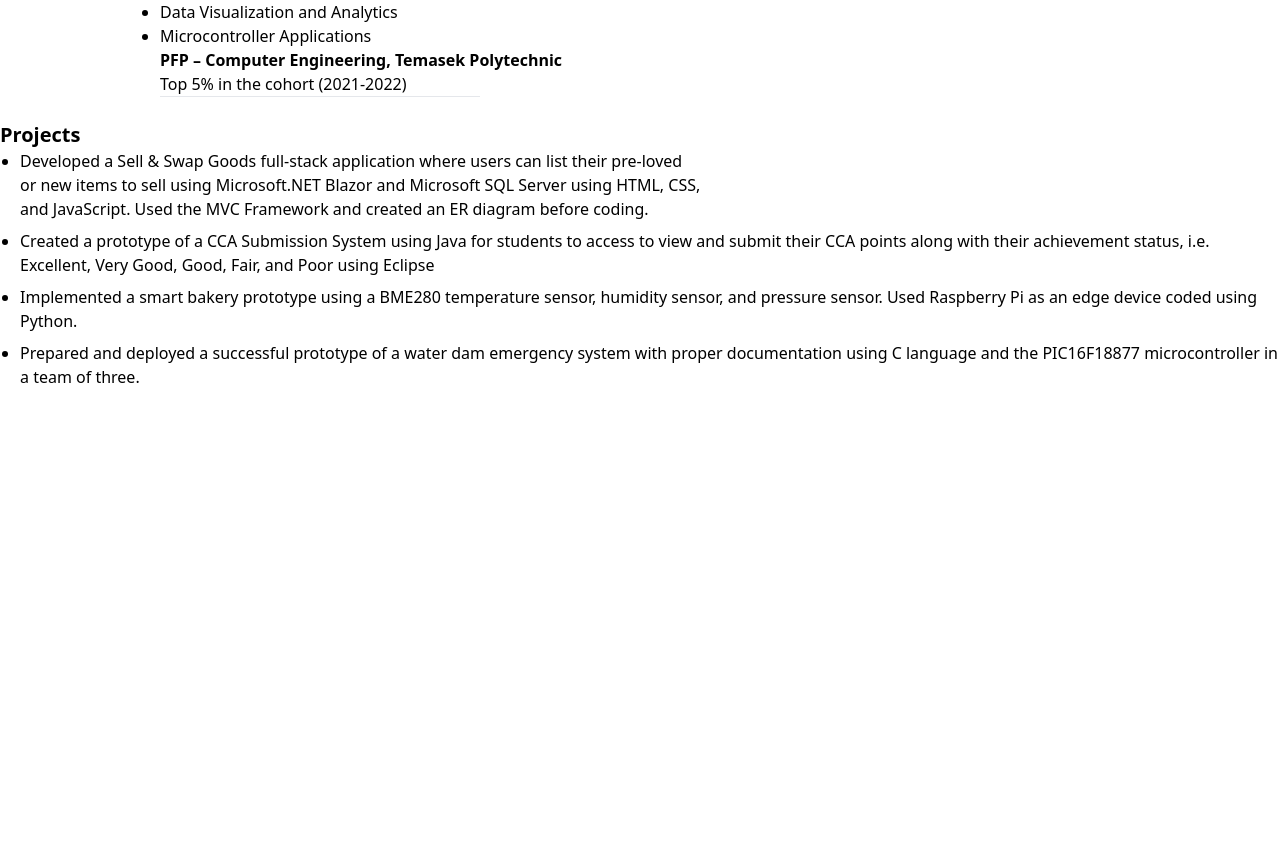
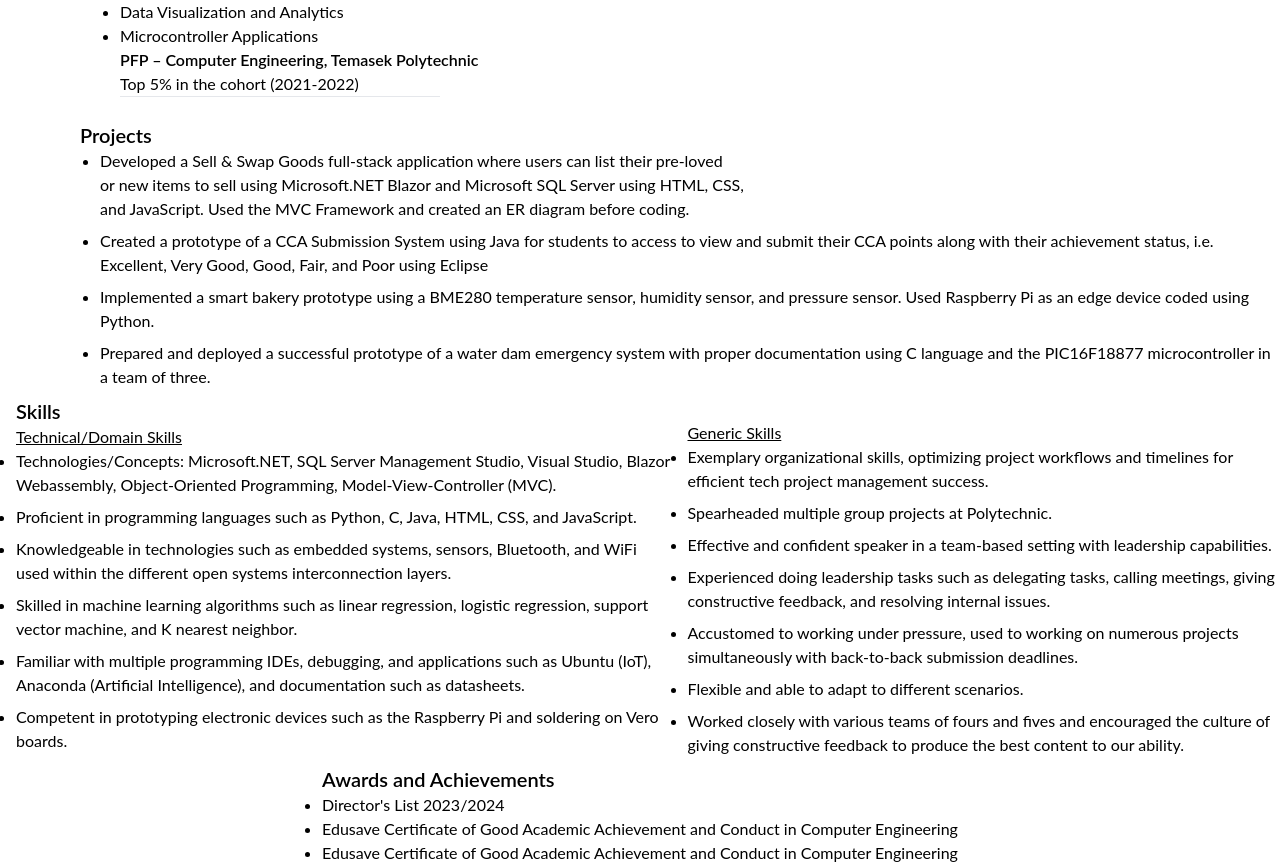
Before and after one commit to Jeevanmate/portfolio-app, a React (Create React App) app: page /resume in a window 1280 px wide. Shown: the part 520-1385 px from the top of the page. Before the commit the page ends 917 px from the top, so only its background shows below. Built offline with nearby package versions, Linux system fonts and the light colour scheme.

Commit message:
Added Skills & Awards/Achievements component into resume section.

```diff
--- a/src/Components/Footer.js
+++ b/src/Components/Footer.js
@@ -5,13 +5,13 @@ import tailwindcss_img from '../assests/icons/tailwind_css.svg'
 const Footer = () => {
   return (
     <footer className='flex justify-center items-center gap-20 bg-slate-grey h-full w-full '>
-        <div className='flex flex-col gap-10'>
+        <div className='flex flex-col gap-10 pl-4'>
             <div className='text-white'>
                 <h1 className='font-bold text-xl'>
                     How to contact me?
                 </h1>
 
-                <p>Gmail: jeevansingh.professional@gmail.com</p>
+                <p>Gmail: Jeevansingh.professional@gmail.com</p>
                 <p>Whatsapp: +65 88928586</p>
             </div>
 
@@ -23,7 +23,7 @@ const Footer = () => {
                     GitHub
                 </a>
                 <h1 className = 'font-bold text-xl'>
-                    Connect with Me on LinkedInt
+                    Connect with Me on LinkedIn
                 </h1>
                 <a href='https://www.linkedin.com/in/jeevan-singh-b27329263/' className='hover:text-blue'>
                     LinkedIN
@@ -32,25 +32,28 @@ const Footer = () => {
         </div>
 
 
-        <div className='flex flex-col text-white '>
+
+            <div className='flex flex col text-white'>
                 <h1 className = 'font-bold text-xl'>
                     Technologies
                 </h1>
-            <div className='flex flex-wrap'>
+                <div className='flex flex-col'>
                     <img src = {js_img} alt = 'JavaScript Logo' className='rounded-full w-32 h-20'></img>
                     <img src = {react_img} alt = 'React Logo' className='rounded-full w-32 h-20'></img>
                     <img src = {tailwindcss_img} alt = 'Tailwind css Logo' className='rounded-full w-32 h-20'></img>
 
                 </div>
+            </div>
 
+            <div className='flex flex-col text-white'>
                 <h1 className = 'font-bold text-xl'>
                     About me
                 </h1>
                 <p className=''>
                 A passionate and motivated individual who is open to learning and <br/> looking to gain experience and learn more about the advancing <br/> IT industry, enhance and apply web development skills <br/> using various programming languages, and develop innovative solutions <br/> with a group of like-minded engineers in hopes of eventually <br/> making positive changes to the world by increasing productivity, security, <br/> and convenience for users.
                 </p>
+            </div>
 
-        </div>
 
     </footer>
   )
--- a/src/pages/Resume.js
+++ b/src/pages/Resume.js
@@ -9,7 +9,7 @@ const Resume = () => {
   return (
     <>
       <Header/>
-      <div className='flex flex-col items-center'>
+      <div className='flex flex-col items-center font-lato'>
         <div className='text-center'>
           <h1 className='font-bold text-2xl'>Jeevan Singh</h1>
           <p>Jeevansingh.professional@gmail.com</p>
@@ -46,7 +46,7 @@ const Resume = () => {
 
         {/* Education */}
 
-        <div className='text-left w-3/4 mb-6'>
+        <div className='text-left w-3/4 mb-6 mr-20'>
           <h2 className='text-xl font-semibold'>Education</h2>
           <div className='flex flex-col'>
             <h3 className='font-semibold'>
@@ -73,12 +73,10 @@ const Resume = () => {
         </div>
 
         {/* Projects */}
-        <div className='flex flex-col'>
-          <div className='text-left w-3/4'>
-            <h2 className='text-xl font-semibold'>Projects</h2>
-          </div>
+        <div className='flex flex-col pl-20'>
+          <h2 className='text-xl font-semibold'>Projects</h2>
           <div>
-            <ul className='list-disc pl-5'>
+            <ul className='list-disc pl-5 mb-2'>
               <li className='mb-2'>Developed a Sell & Swap Goods full-stack application where users can list their pre-loved<br/> or new items to sell using Microsoft.NET Blazor and Microsoft SQL Server using HTML, CSS, <br/> and JavaScript. Used the MVC Framework and created an ER diagram before coding.</li>
               <li className='mb-2'>Created a prototype of a CCA Submission System using Java for students to access to view and submit their CCA points along with their achievement status, i.e. Excellent, Very Good, Good, Fair, and Poor using Eclipse</li>
               <li className='mb-2'>Implemented a smart bakery prototype using a BME280 temperature sensor, humidity sensor, and pressure sensor. Used  Raspberry Pi as an edge device coded using Python.</li>
@@ -87,9 +85,50 @@ const Resume = () => {
           </div>
         </div>
 
+         {/* Skills */}
+
+        <div className='flex flex-row'>
+          <div className='flex flex-col pl-4'>
+            <h2 className='text-xl font-semibold text-left' >Skills</h2>
+            <h3 className='underline'>Technical/Domain Skills</h3>
+            <ul className='list-disc'>
+              <li className='mb-2'>Technologies/Concepts: Microsoft.NET, SQL Server Management Studio, Visual Studio, Blazor Webassembly, Object-Oriented Programming, Model-View-Controller (MVC).</li>
+              <li className='mb-2'>Proficient in programming languages such as Python, C, Java, HTML, CSS, and JavaScript.</li>
+              <li className='mb-2'>Knowledgeable in technologies such as embedded systems, sensors, Bluetooth, and WiFi used within the different open systems interconnection layers.</li>
+              <li className='mb-2'>Skilled in machine learning algorithms such as linear regression, logistic regression, support vector machine, and K nearest neighbor.</li>
+              <li className='mb-2'>Familiar with multiple programming IDEs, debugging, and applications such as Ubuntu (IoT), Anaconda (Artificial Intelligence), and documentation such as datasheets.</li>
+              <li className='mb-2'>Competent in prototyping electronic devices such as the Raspberry Pi  and soldering on Vero boards.</li>
+            </ul>
+          </div>
+
+          <div className='pl-4 mt-6'>
+            <h3 className='underline'>Generic Skills</h3>
+            <ul className='list-disc'>
+              <li className='mb-2'>Exemplary organizational skills, optimizing project workflows and timelines for efficient tech project management success.</li>
+              <li className='mb-2'>Spearheaded multiple group projects at Polytechnic.</li>
+              <li className='mb-2'>Effective and confident speaker in a team-based setting with leadership capabilities.</li>
+              <li className='mb-2'>Experienced doing leadership tasks such as delegating tasks, calling meetings, giving constructive feedback, and resolving internal issues.</li>
+              <li className='mb-2'>Accustomed to working under pressure, used to working on numerous projects simultaneously with back-to-back submission deadlines.</li>
+              <li className='mb-2'>Flexible and able to adapt to different scenarios.</li>
+              <li className='mb-2'>Worked closely with various teams of fours and fives and encouraged the culture of giving constructive feedback to produce the best content to our ability.</li>
+            </ul>
+          </div>
+        </div>
+
+        {/* Awards/Achievements */}
+        <div className='flex flex-col'>
+          <h2 className='text-xl font-semibold'>Awards and Achievements</h2>
+          <ul className='list-disc'>
+            <li>Director's List 2023/2024</li>
+            <li>Edusave Certificate of Good Academic Achievement and Conduct in Computer Engineering</li>
+            <li>Edusave Certificate of Good Academic Achievement and Conduct in Computer Engineering</li>
+          </ul>
+        </div>
+
+
+
       </div>
-
-    </>
+      </>
   )
 }
 
```
Lines whose indentation alone changed are shown as unchanged.
